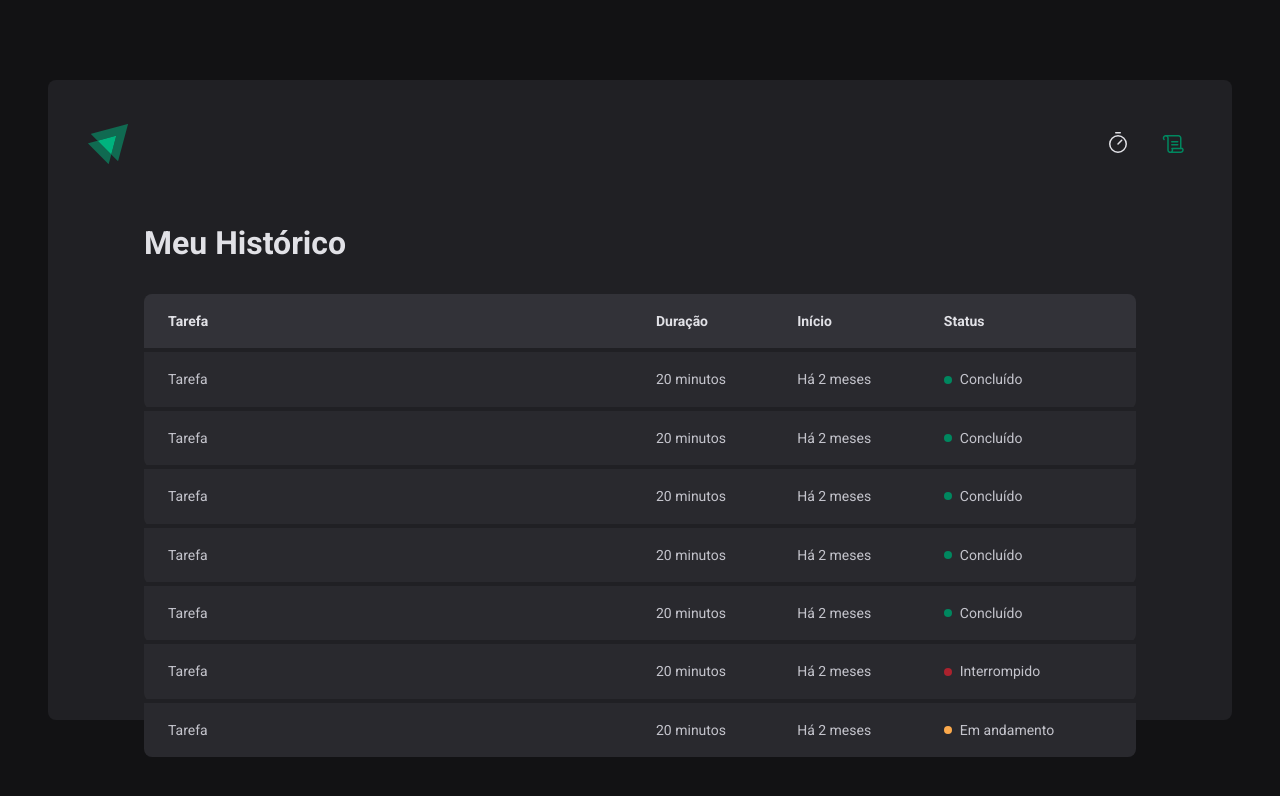
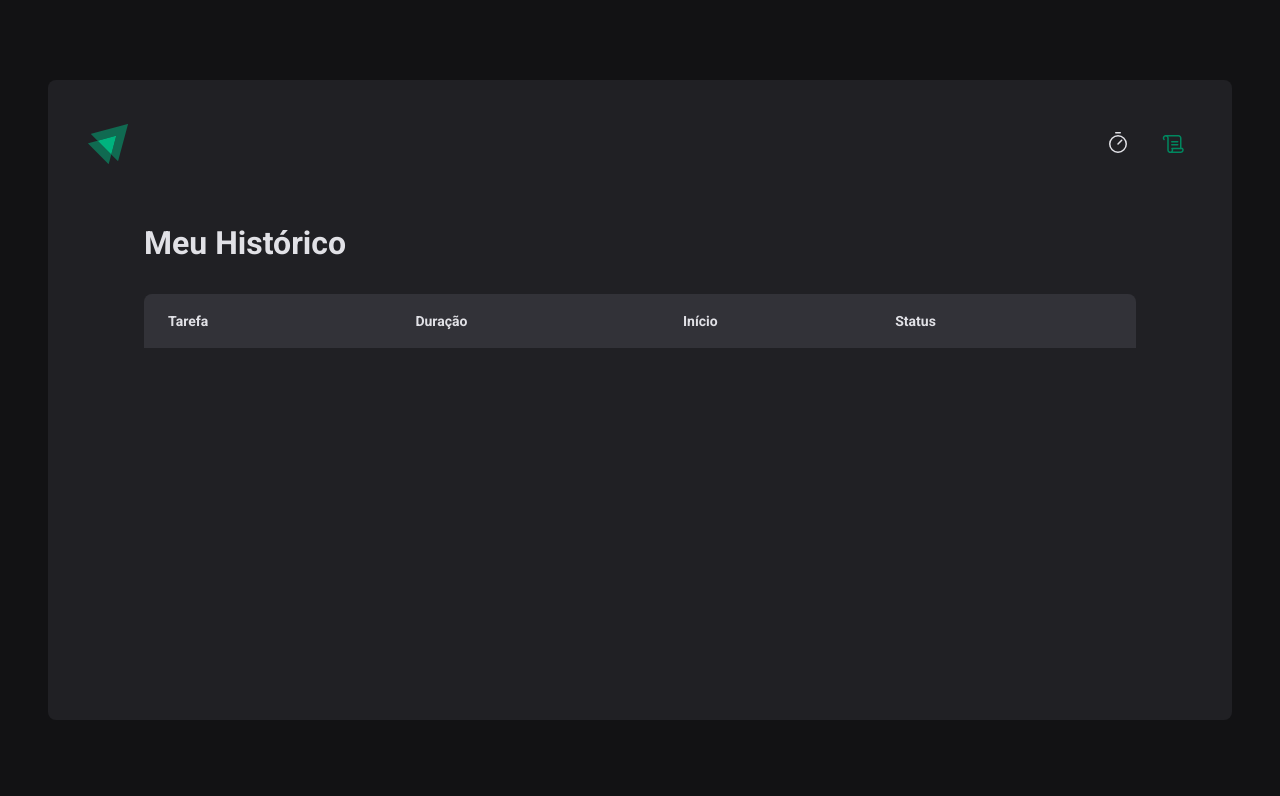
Before and after one commit to genSouza/02-ignite-timer, a React (Vite) app: page /history in a window 1280 px wide. Shown: the top 796 px of the page. Built offline with nearby package versions, Linux system fonts and the light colour scheme.

Commit message:
feat(history): add table info

```diff
--- a/src/pages/History/index.page.tsx
+++ b/src/pages/History/index.page.tsx
@@ -21,62 +21,26 @@
             </tr>
           </thead>
           <tbody>
-            <tr>
-              <td>Tarefa</td>
-              <td>20 minutos</td>
-              <td>Há 2 meses</td>
-              <td>
-                <s.Status statusColor="green">Concluído</s.Status>
-              </td>
-            </tr>
-            <tr>
-              <td>Tarefa</td>
-              <td>20 minutos</td>
-              <td>Há 2 meses</td>
-              <td>
-                <s.Status statusColor="green">Concluído</s.Status>
-              </td>
-            </tr>
-            <tr>
-              <td>Tarefa</td>
-              <td>20 minutos</td>
-              <td>Há 2 meses</td>
-              <td>
-                <s.Status statusColor="green">Concluído</s.Status>
-              </td>
-            </tr>
-            <tr>
-              <td>Tarefa</td>
-              <td>20 minutos</td>
-              <td>Há 2 meses</td>
-              <td>
-                <s.Status statusColor="green">Concluído</s.Status>
-              </td>
-            </tr>
-            <tr>
-              <td>Tarefa</td>
-              <td>20 minutos</td>
-              <td>Há 2 meses</td>
-              <td>
-                <s.Status statusColor="green">Concluído</s.Status>
-              </td>
-            </tr>
-            <tr>
-              <td>Tarefa</td>
-              <td>20 minutos</td>
-              <td>Há 2 meses</td>
-              <td>
-                <s.Status statusColor="red">Interrompido</s.Status>
-              </td>
-            </tr>
-            <tr>
-              <td>Tarefa</td>
-              <td>20 minutos</td>
-              <td>Há 2 meses</td>
-              <td>
-                <s.Status statusColor="yellow">Em andamento</s.Status>
-              </td>
-            </tr>
+            {cycles.map(cycle => {
+              return (
+                <tr key={cycle.id}>
+                  <td>{cycle.task}</td>
+                  <td>{cycle.minutesAmount} minutos</td>
+                  <td>{cycle.startDate.toISOString()}</td>
+                  <td>
+                    {cycle.finishedDate && (
+                      <s.Status statusColor="green">Concluído</s.Status>
+                    )}
+                    {cycle.interruptedDate && (
+                      <s.Status statusColor="red">Interrompido</s.Status>
+                    )}
+                    {!cycle.finishedDate && !cycle.interruptedDate && (
+                      <s.Status statusColor="yellow">Em andamento</s.Status>
+                    )}
+                  </td>
+                </tr>
+              );
+            })}
           </tbody>
         </table>
       </s.HistoryList>
```
